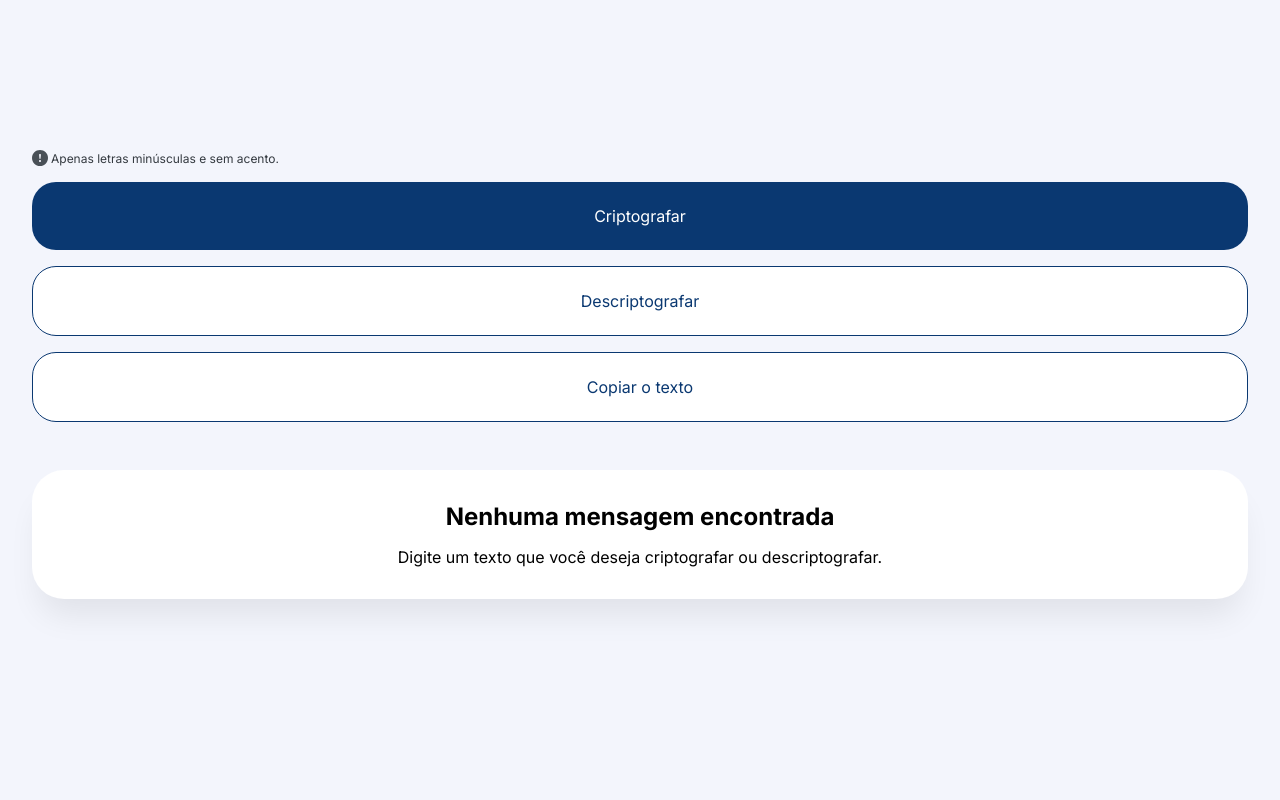
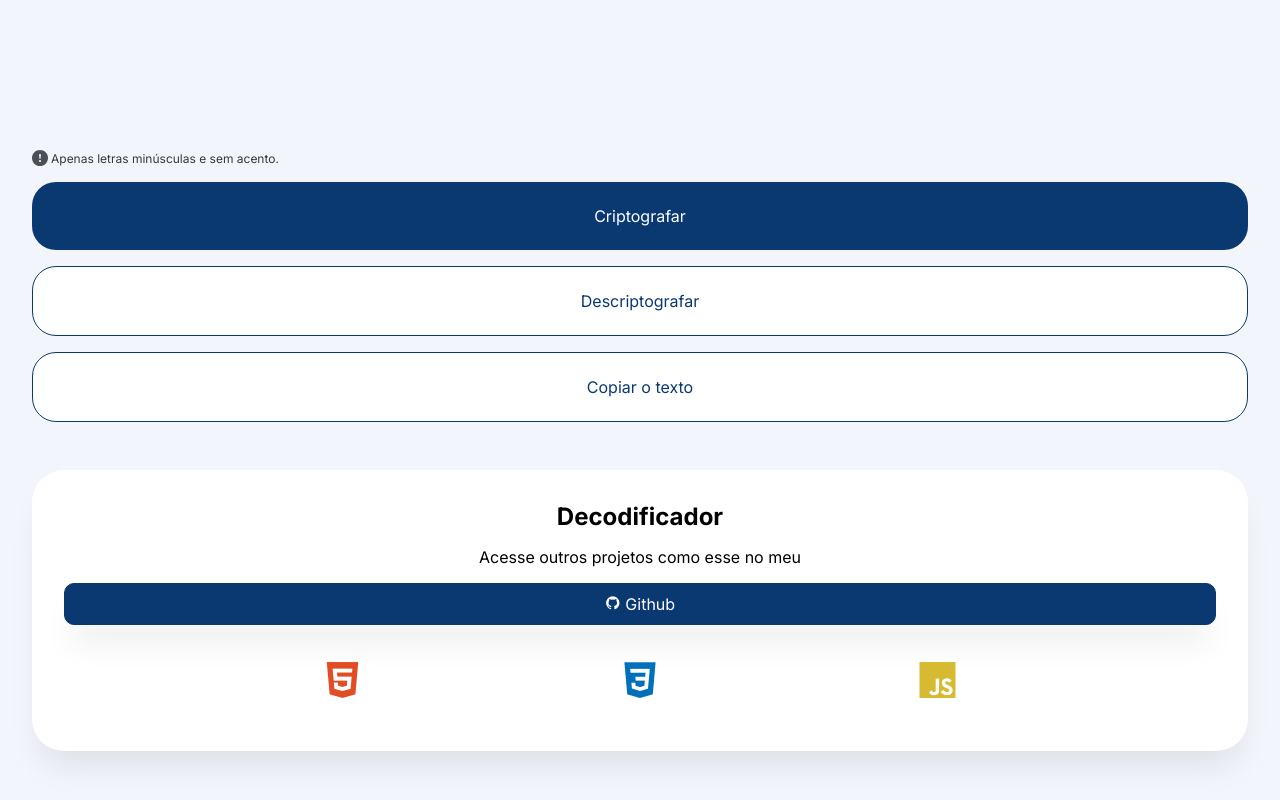
Before and after one commit to Borsatole/Decodificador, a plain HTML site: page index.html in a window 1280 px wide. Shown: the part 378-1178 px from the top of the page. Before the commit the page ends 1041 px from the top, so only its background shows below. Drawn offline with nearby package versions, Linux system fonts and the light colour scheme.

Commit message:
finalização

```diff
--- a/estilos/style.css
+++ b/estilos/style.css
@@ -128,3 +128,65 @@ main {
 .not-found img {
     display: none;
 }
+
+.github_link {
+    display: flex;
+    justify-content: center;
+    gap: 3px;
+    align-items: center;
+    border: 1px solid var(--azul);
+    border-radius: 10px;
+    padding: 10px;
+    cursor: pointer;
+}
+
+.github_link a {
+    color: var(--cor_de_fundo_branco);
+    text-decoration: none;
+    padding: 0px 30%;
+}
+
+.github_link a:hover {
+    text-decoration: underline;
+}
+
+.github_link {
+    color: var(--cor_de_fundo_branco);
+    background-color: var(--azul);
+    box-shadow: 0px 24px 32px -8px rgba(0, 0, 0, 0.08);
+}
+
+
+.linguagens {
+    display: flex;
+    justify-content: space-evenly;
+    /* border: 1px solid black; */
+    padding: 10px;
+    font-size: 3.0rem;
+}
+
+.linguagens .bx {
+    padding: 5px;
+    background-color: rgb(235, 235, 235) 0%;
+    border-radius: 50%;
+}
+
+.linguagens .bx:hover {
+    transition: 1s;
+    padding: 5px;
+    background-color: rgba(215, 215, 255, 0.552);
+    border-radius: 50%;
+    cursor: pointer;
+}
+
+.linguagens .bxl-html5 {
+    color: #E14E26;
+}
+
+.linguagens .bxl-css3 {
+    color: #0170BA;
+}
+
+.linguagens .bxl-javascript {
+    color: #D6BB32;
+}
--- a/index.html
+++ b/index.html
@@ -7,6 +7,7 @@
     <link rel="shortcut icon" href="img/logo_alura.svg" type="image/x-icon">
     <link rel="stylesheet" href="estilos/style.css">
     <link rel="stylesheet" href="estilos/responsividade.css">
+    <link href='https://unpkg.com/boxicons@2.1.4/css/boxicons.min.css' rel='stylesheet'>
 </head>
 <body>
 
@@ -40,8 +41,20 @@
 
             <div class="not-found">
                 <img src="img/pessoa_procurando.svg" alt="">
-                <h1>Nenhuma mensagem encontrada</h1>
-                <p>Digite um texto que você deseja criptografar ou descriptografar. </p>
+                <h1>Decodificador</h1>
+                <p> Acesse outros projetos como esse no meu</p>
+
+                <div class="github_link">
+                    <a href="https://github.com/Borsatole" target="_blank"> <i class='bx bxl-github'></i> Github</a>
+                </div>
+
+                <div class="linguagens">
+                    <i class='bx bxl-html5'></i>
+                    <i class='bx bxl-css3'></i>
+                    <i class='bx bxl-javascript'></i>
+                </div>
+
+
             </div>
 
         </section>
--- a/script/app.js
+++ b/script/app.js
@@ -8,13 +8,14 @@
 // A letra "u" é convertida para "ufat"
 
 
+
 function criptografar () {
 
     let textarea = document.getElementById('text_area')
     let escrita_usuario = textarea.value;
 
     if (escrita_usuario == "") {alert("Não há texto para criptografar")} else {
-    let criptografado = escrita_usuario.replace("i","imes").replace("a","ai").replace("e","enter").replace("o","ober").replace("u","ufat");
+    let criptografado = escrita_usuario.replaceAll("i","imes").replaceAll("a","ai").replaceAll("e","enter").replaceAll("o","ober").replaceAll("u","ufat");
 
     textarea.value = criptografado;
     }
@@ -26,7 +27,7 @@ function descriptografar () {
     let escrita_usuario = textarea.value ;
 
     if (escrita_usuario == "") {alert("Não há texto para descriptografar")} else {
-    let descriptografado = escrita_usuario.replace("ai","a").replace("enter","e").replace("imes","i").replace("ober","o").replace("ufat","u");
+    let descriptografado = escrita_usuario.replaceAll("ai","a").replaceAll("enter","e").replaceAll("imes","i").replaceAll("ober","o").replaceAll("ufat","u");
 
     textarea.value = descriptografado;
     }
```
